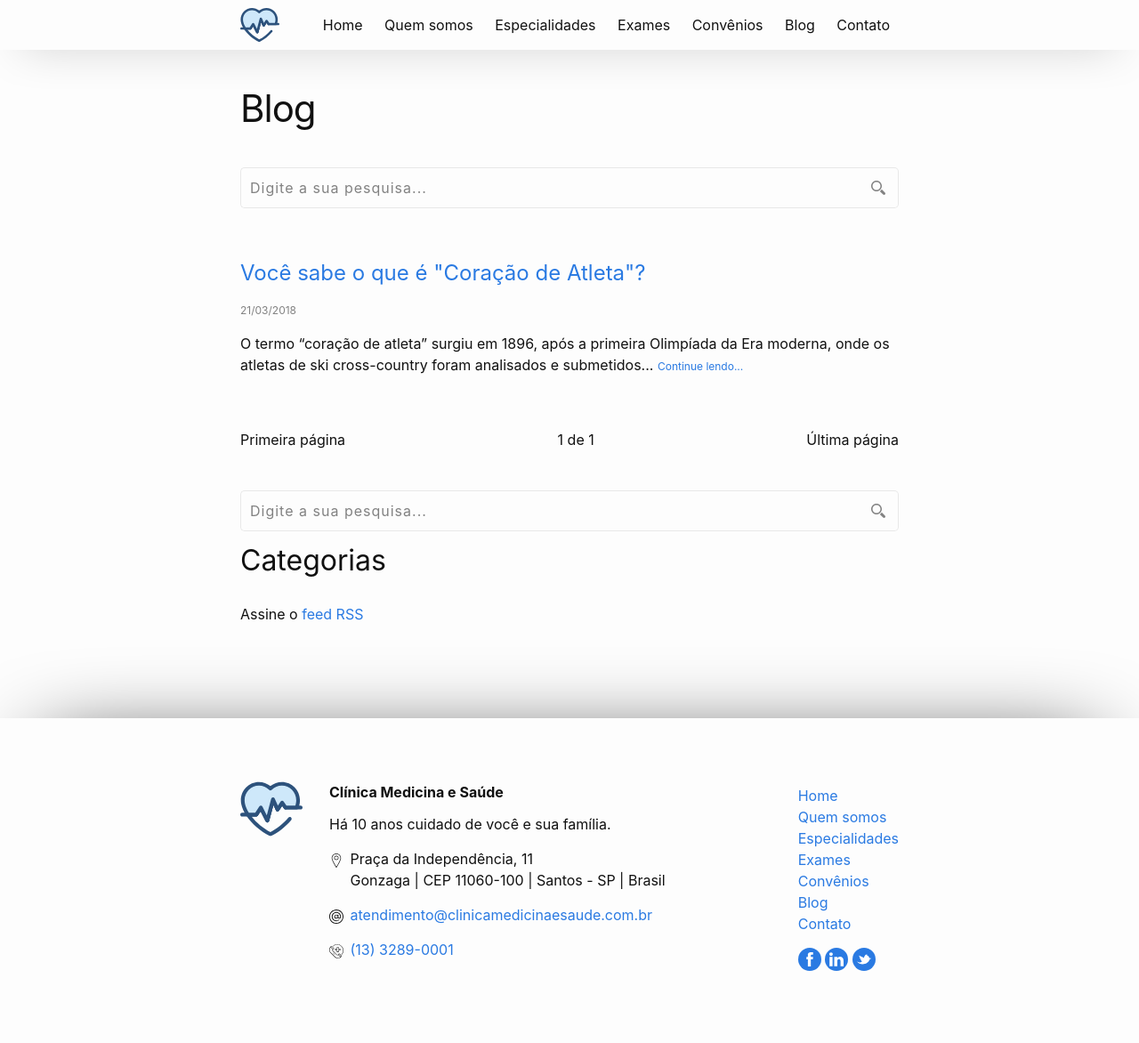
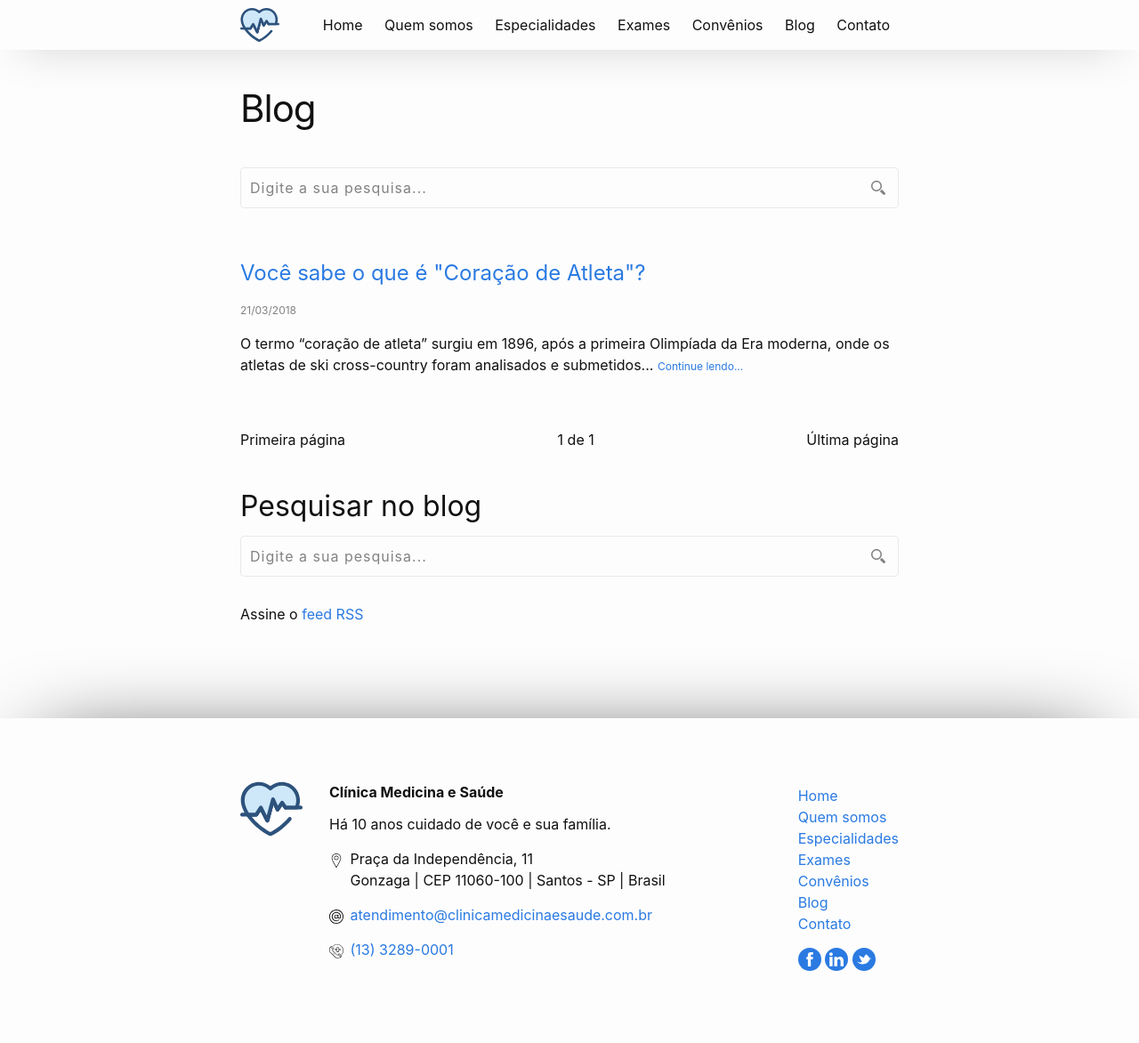
Before and after one commit to CopaTecnologia/medicinaesaude, a Jekyll site: the page built from blog/index.html, in a window 1280 px wide. Shown: the whole page at 89% size. Built offline with Jekyll 4.4.1, drawn with Linux system fonts in a browser that asks for light colours; the list of posts is cut into pages by our own code.

Commit message:
Ajustes na página inicial do blog

```diff
--- a/_includes/sidebar.html
+++ b/_includes/sidebar.html
@@ -11,6 +11,7 @@
             <p><small>{{ search.excerpt }}</small></p>
         </section>
 
+        {% if site.categorias %}
         <section>
             <h2>Categorias</h2>
             <nav data-grid="row wrap justify">
@@ -19,6 +20,7 @@
                 {% endfor %}
             </nav>
         </section>
+        {% endif %}
 
     </div>
 
--- a/pesquisar.html
+++ b/pesquisar.html
@@ -1,6 +1,7 @@
 ---
 title: Pesquisar no blog
 layout: default
+permalink: /pesquisar/
 ---
 
 <section class="page-content search">
```
